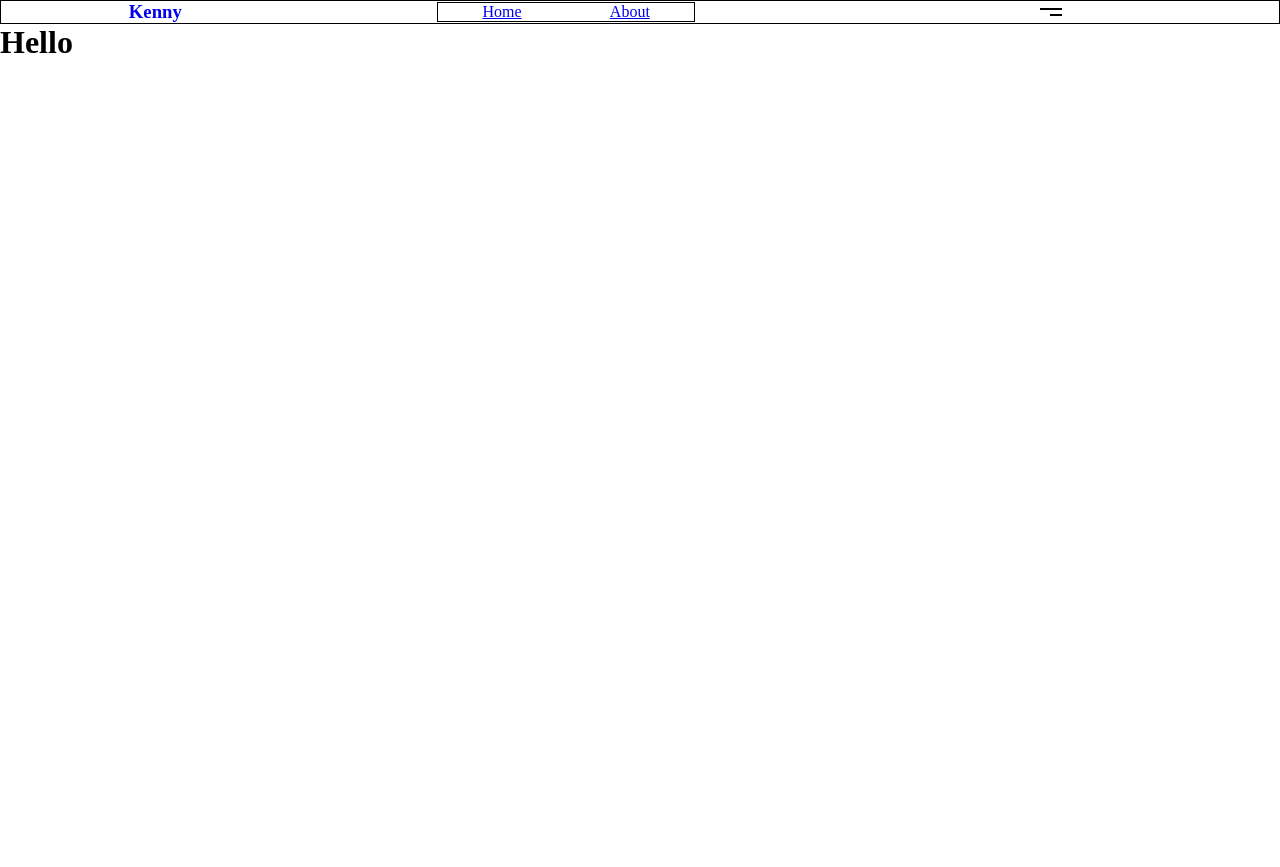
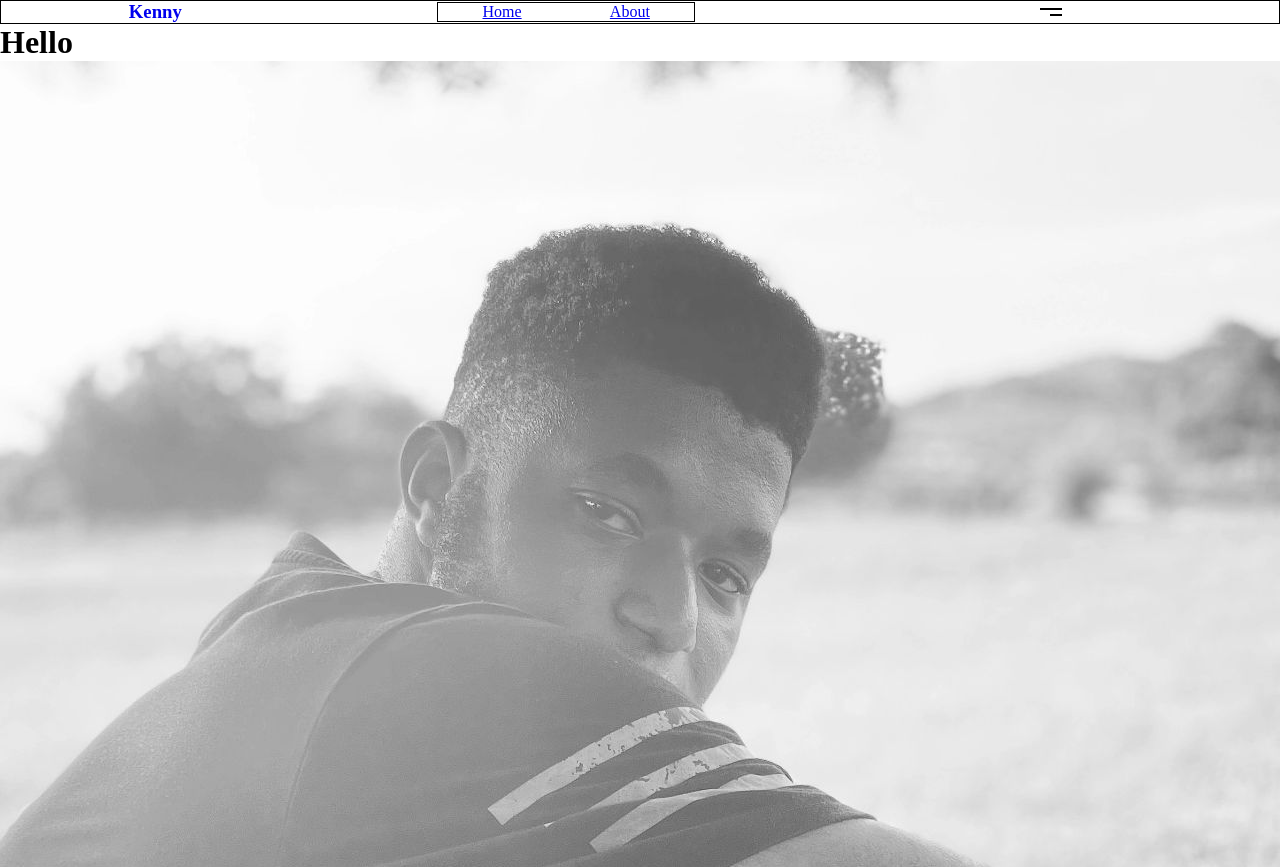
Before and after one commit to Kennybabs-py/gatsby-portfilio, a Gatsby site: page / in a window 1280 px wide. Shown: the top 867 px of the page. Before the commit the page ends 800 px from the top, so only its background shows below. Built offline with nearby package versions, Linux system fonts and the light colour scheme; Gatsby itself is replaced by a stand-in of ours.

Commit message:
added image

```diff
--- a/gatsby-config.js
+++ b/gatsby-config.js
@@ -2,5 +2,5 @@ module.exports = {
   siteMetadata: {
     siteUrl: `https://www.yourdomain.tld`,
   },
-  plugins: [`gatsby-plugin-sass`],
-}
+  plugins: [`gatsby-plugin-sass`, "gatsby-plugin-image", "gatsby-plugin-sharp"],
+};
--- a/package.json
+++ b/package.json
@@ -16,7 +16,10 @@
   },
   "dependencies": {
     "gatsby": "^4.13.1",
+    "gatsby-plugin-image": "^2.13.0",
     "gatsby-plugin-sass": "^5.13.0",
+    "gatsby-plugin-sharp": "^4.13.0",
+    "gatsby-source-filesystem": "^4.13.0",
     "react": "^17.0.1",
     "react-dom": "^17.0.1",
     "sass": "^1.51.0"
--- a/src/pages/index.js
+++ b/src/pages/index.js
@@ -1,11 +1,16 @@
 import * as React from "react";
 import Header from "../components/header";
+import { StaticImage } from "gatsby-plugin-image";
 
 const IndexPage = () => {
   return (
     <main>
       <Header pageTitle="Home" />
       <h1>Hello</h1>
+      <StaticImage
+        alt="photo of kenny longing for the future"
+        src="../images/displaypicture.jpg"
+      />
     </main>
   );
 };
```
Also changed, not shown: src/images/displaypicture.jpg (added), 1 other file.
